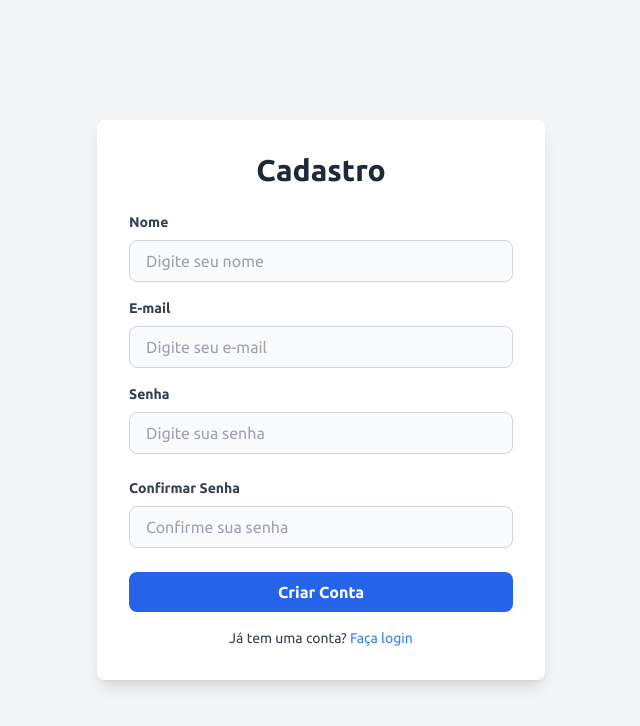
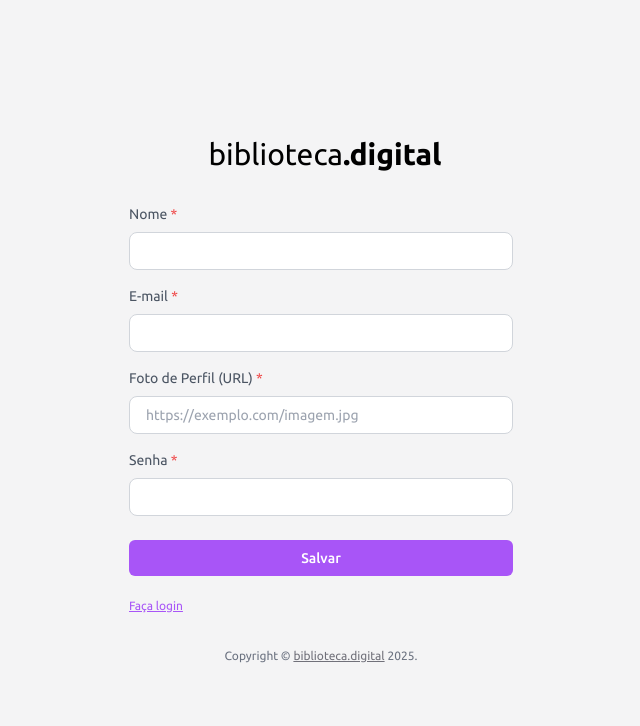
Before and after one commit to kaykeeb3/SIBI, a React (Vite) app in the folder web/: page /auth/register in a window 1280 px wide. Shown: the top 726 px of the page, without its empty margins (319-959 px from the left). Built offline with nearby package versions, Linux system fonts and the light colour scheme.

Commit message:
feat: implement user registration with API integration.

```diff
--- a/web/src/app/auth/signup.jsx
+++ b/web/src/app/auth/signup.jsx
@@ -1,79 +1,131 @@
-import { Link } from "react-router-dom"
+import { useState } from "react";
+import { Link, useNavigate } from "react-router-dom";
+import { registerUser } from "../../services/auth-service";
 
 export function Signup() {
+  const [formData, setFormData] = useState({
+    name: "",
+    email: "",
+    password: "",
+    profilePicture: "",
+  });
+
+  const [error, setError] = useState(null);
+  const navigate = useNavigate();
+
+  function handleChange(event) {
+    const { name, value } = event.target;
+    setFormData((prev) => ({ ...prev, [name]: value }));
+  }
+
+  async function handleSubmit(event) {
+    event.preventDefault();
+    setError(null);
+
+    try {
+      await registerUser(
+        formData.name,
+        formData.email,
+        formData.password,
+        formData.profilePicture
+      );
+
+      navigate("/auth/login");
+    } catch (err) {
+      setError(err.message);
+    }
+  }
+
   return (
-    <div className="min-h-screen bg-gray-100 flex items-center justify-center">
-      <div className="w-full max-w-md bg-white rounded-lg shadow-lg p-8">
-        <h2 className="text-3xl font-semibold text-center text-gray-800 mb-6">Cadastro</h2>
+    <div className="min-h-screen bg-zinc-100 flex flex-col items-center justify-center px-4">
+      <div className="w-full max-w-sm mb-8">
+        <div className="flex justify-center mb-8">
+          <span className="text-3xl font-normal ml-2">
+            biblioteca<strong className="font-bold">.digital</strong>
+          </span>
+        </div>
 
-        <form>
+        <form onSubmit={handleSubmit} className="w-full">
+          {error && <p className="text-red-500 text-sm mb-4">{error}</p>}
+
           <div className="mb-4">
-            <label htmlFor="name" className="block text-gray-700 text-sm font-semibold mb-2">
-              Nome
+            <label htmlFor="name" className="block text-gray-600 text-sm font-normal mb-2">
+              Nome <span className="text-red-500">*</span>
             </label>
             <input
               type="text"
               id="name"
               name="name"
-              placeholder="Digite seu nome"
-              className="w-full px-4 py-2 bg-gray-50 rounded-lg border border-gray-300 focus:outline-none focus:ring-2 focus:ring-blue-500"
+              value={formData.name}
+              onChange={handleChange}
+              className="w-full px-4 py-2 rounded-lg border border-gray-300 text-sm focus:outline-none focus:ring-1 focus:ring-purple-500"
               required
             />
           </div>
 
           <div className="mb-4">
-            <label htmlFor="email" className="block text-gray-700 text-sm font-semibold mb-2">
-              E-mail
+            <label htmlFor="email" className="block text-gray-600 text-sm font-normal mb-2">
+              E-mail <span className="text-red-500">*</span>
             </label>
             <input
               type="email"
               id="email"
               name="email"
-              placeholder="Digite seu e-mail"
-              className="w-full px-4 py-2 bg-gray-50 rounded-lg border border-gray-300 focus:outline-none focus:ring-2 focus:ring-blue-500"
+              value={formData.email}
+              onChange={handleChange}
+              className="w-full px-4 py-2 rounded-lg border border-gray-300 text-sm focus:outline-none focus:ring-1 focus:ring-purple-500"
+              required
+            />
+          </div>
+
+          <div className="mb-4">
+            <label htmlFor="profilePicture" className="block text-gray-600 text-sm font-normal mb-2">
+              Foto de Perfil (URL) <span className="text-red-500">*</span>
+            </label>
+            <input
+              type="url"
+              id="profilePicture"
+              name="profilePicture"
+              value={formData.profilePicture}
+              onChange={handleChange}
+              className="w-full px-4 py-2 rounded-lg border border-gray-300 text-sm focus:outline-none focus:ring-1 focus:ring-purple-500"
+              placeholder="https://exemplo.com/imagem.jpg"
               required
             />
           </div>
 
           <div className="mb-6">
-            <label htmlFor="password" className="block text-gray-700 text-sm font-semibold mb-2">
-              Senha
+            <label htmlFor="password" className="block text-gray-600 text-sm font-normal mb-2">
+              Senha <span className="text-red-500">*</span>
             </label>
             <input
               type="password"
               id="password"
               name="password"
-              placeholder="Digite sua senha"
-              className="w-full px-4 py-2 bg-gray-50 rounded-lg border border-gray-300 focus:outline-none focus:ring-2 focus:ring-blue-500"
-              required
-            />
-          </div>
-
-          <div className="mb-6">
-            <label htmlFor="confirm-password" className="block text-gray-700 text-sm font-semibold mb-2">
-              Confirmar Senha
-            </label>
-            <input
-              type="password"
-              id="confirm-password"
-              name="confirm-password"
-              placeholder="Confirme sua senha"
-              className="w-full px-4 py-2 bg-gray-50 rounded-lg border border-gray-300 focus:outline-none focus:ring-2 focus:ring-blue-500"
+              value={formData.password}
+              onChange={handleChange}
+              className="w-full px-4 py-2 rounded-lg border border-gray-300 text-sm focus:outline-none focus:ring-1 focus:ring-purple-500"
               required
             />
           </div>
 
           <button
             type="submit"
-            className="w-full bg-blue-600 text-white font-semibold py-2 px-4 rounded-lg hover:bg-blue-700 focus:outline-none focus:ring-2 focus:ring-blue-500"
+            className="w-full bg-purple-500 text-white text-sm font-medium py-2 px-4 rounded-md hover:bg-purple-600 transition-colors duration-300 disabled:opacity-50 disabled:cursor-not-allowed"
           >
-            Criar Conta
+            Salvar
           </button>
 
-          <div className="mt-4 text-center">
-            <p className="text-sm text-gray-700">Já tem uma conta? <Link to="/auth/login" className="text-blue-500 hover:text-blue-700">Faça login</Link></p>
+          <div className="mt-4 text-left">
+            <Link to="/auth/login" className="text-purple-500 text-xs underline">
+              Faça login
+            </Link>
           </div>
         </form>
+      </div>
+
+      <div className="text-gray-500 text-xs">
+        Copyright © <a href="#" className="text-zinc-500 underline">biblioteca.digital</a> 2025.
       </div>
     </div>
   );
--- a/web/src/services/auth-service.jsx
+++ b/web/src/services/auth-service.jsx
@@ -22,6 +22,32 @@ export async function loginUser(email, password) {
     return data;
   } catch (error) {
     console.error("Erro no login:", error.message);
+    throw error;
+  }
+}
+
+export async function registerUser(name, email, password, profilePicture) {
+  try {
+    const response = await fetch(`${API_URL}/auth/register`, {
+      method: "POST",
+      headers: {
+        "Content-Type": "application/json",
+      },
+      body: JSON.stringify({ name, email, password, profilePicture }),
+    });
+
+    if (!response.ok) {
+      throw new Error("Erro ao cadastrar. Verifique os dados informados.");
+    }
+
+    const data = await response.json();
+
+    localStorage.setItem("token", data.token);
+    localStorage.setItem("name", data.user.name);
+
+    return data;
+  } catch (error) {
+    console.error("Erro no cadastro:", error.message);
     throw error;
   }
 }
@@ -60,7 +86,6 @@ export async function getUserProfile() {
   }
 }
 
-
 export function logoutUser() {
   localStorage.removeItem("token");
   localStorage.removeItem("name");
```
